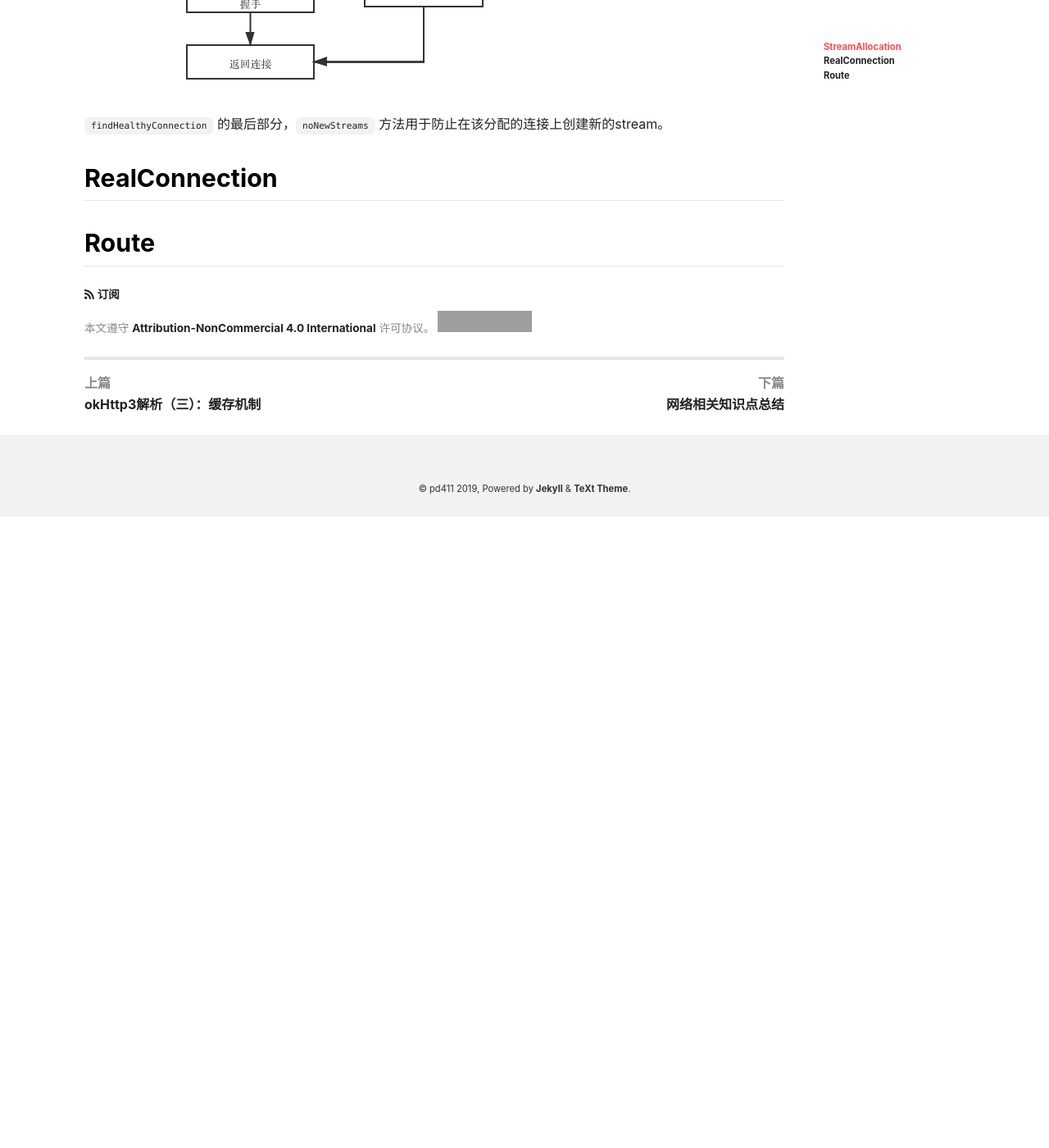
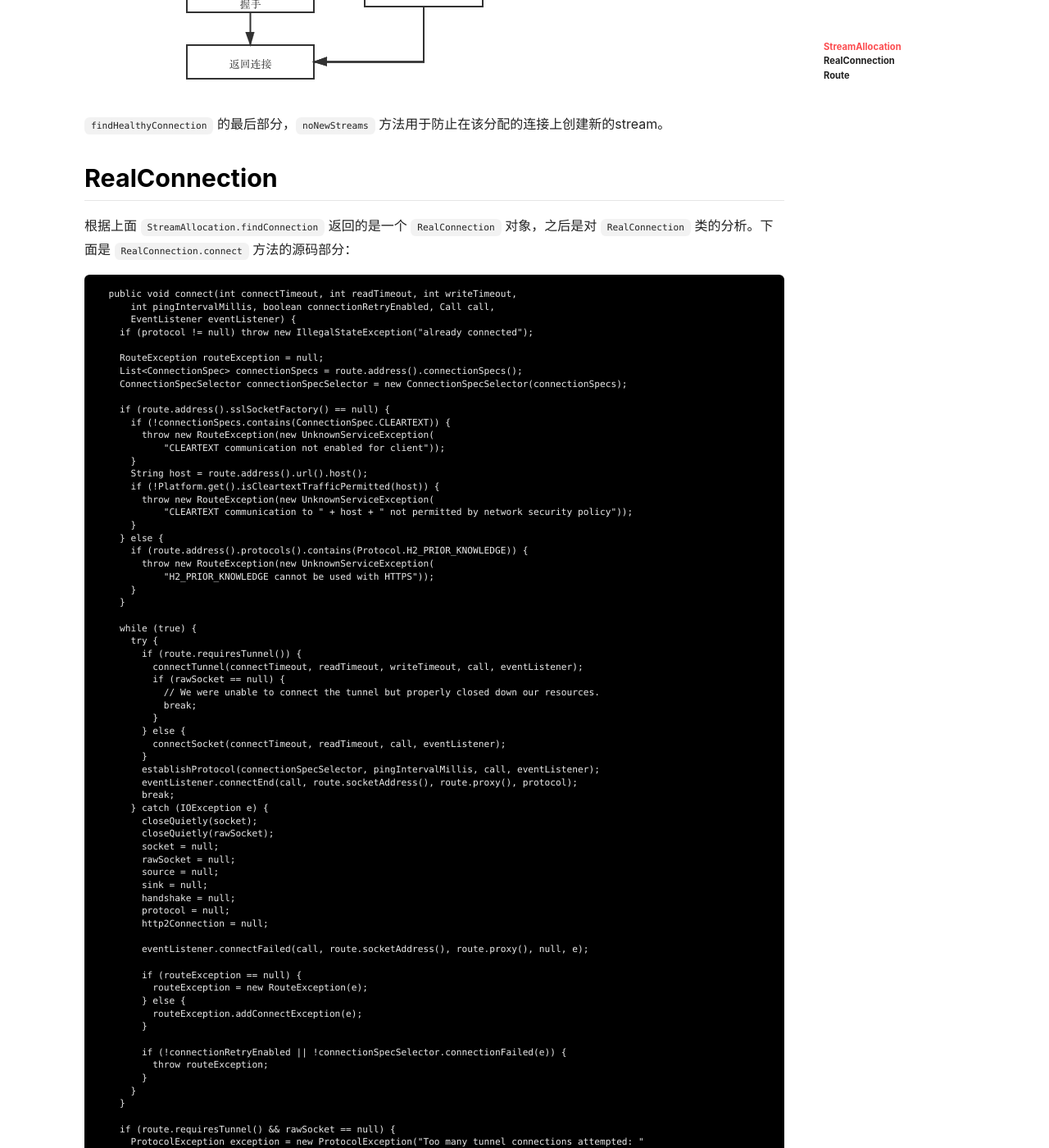
Before and after one commit to pd411/pd411.github.io, a Jekyll site: the page built from _posts/2020-1-10-网络框架——OkHttp3+Retrofit(4).md, in a window 1280 px wide and 1400 px high, scrolled down 5188 px. Shown: the whole window at 82% size. Built offline with Jekyll 4.4.1, drawn with Linux system fonts in a browser that asks for light colours; nearby versions of some CDN libraries; before the commit the page ends 5818 px from its top, so only the background shows below that; some of the changed text lies outside the part shown; grey boxes are pictures that could not be loaded.

Commit message:
new post

````diff
--- a/_posts/2020-1-10-网络框架——OkHttp3+Retrofit(4).md
+++ b/_posts/2020-1-10-网络框架——OkHttp3+Retrofit(4).md
@@ -253,4 +253,87 @@ private RealConnection findConnection(int connectTimeout, int readTimeout, int w
 
 ## RealConnection
 
+根据上面 `StreamAllocation.findConnection` 返回的是一个 `RealConnection` 对象，之后是对 `RealConnection` 类的分析。下面是 `RealConnection.connect` 方法的源码部分：
+
+```
+  public void connect(int connectTimeout, int readTimeout, int writeTimeout,
+      int pingIntervalMillis, boolean connectionRetryEnabled, Call call,
+      EventListener eventListener) {
+    if (protocol != null) throw new IllegalStateException("already connected");
+
+    RouteException routeException = null;
+    List<ConnectionSpec> connectionSpecs = route.address().connectionSpecs();
+    ConnectionSpecSelector connectionSpecSelector = new ConnectionSpecSelector(connectionSpecs);
+
+    if (route.address().sslSocketFactory() == null) {
+      if (!connectionSpecs.contains(ConnectionSpec.CLEARTEXT)) {
+        throw new RouteException(new UnknownServiceException(
+            "CLEARTEXT communication not enabled for client"));
+      }
+      String host = route.address().url().host();
+      if (!Platform.get().isCleartextTrafficPermitted(host)) {
+        throw new RouteException(new UnknownServiceException(
+            "CLEARTEXT communication to " + host + " not permitted by network security policy"));
+      }
+    } else {
+      if (route.address().protocols().contains(Protocol.H2_PRIOR_KNOWLEDGE)) {
+        throw new RouteException(new UnknownServiceException(
+            "H2_PRIOR_KNOWLEDGE cannot be used with HTTPS"));
+      }
+    }
+
+    while (true) {
+      try {
+        if (route.requiresTunnel()) {
+          connectTunnel(connectTimeout, readTimeout, writeTimeout, call, eventListener);
+          if (rawSocket == null) {
+            // We were unable to connect the tunnel but properly closed down our resources.
+            break;
+          }
+        } else {
+          connectSocket(connectTimeout, readTimeout, call, eventListener);
+        }
+        establishProtocol(connectionSpecSelector, pingIntervalMillis, call, eventListener);
+        eventListener.connectEnd(call, route.socketAddress(), route.proxy(), protocol);
+        break;
+      } catch (IOException e) {
+        closeQuietly(socket);
+        closeQuietly(rawSocket);
+        socket = null;
+        rawSocket = null;
+        source = null;
+        sink = null;
+        handshake = null;
+        protocol = null;
+        http2Connection = null;
+
+        eventListener.connectFailed(call, route.socketAddress(), route.proxy(), null, e);
+
+        if (routeException == null) {
+          routeException = new RouteException(e);
+        } else {
+          routeException.addConnectException(e);
+        }
+
+        if (!connectionRetryEnabled || !connectionSpecSelector.connectionFailed(e)) {
+          throw routeException;
+        }
+      }
+    }
+
+    if (route.requiresTunnel() && rawSocket == null) {
+      ProtocolException exception = new ProtocolException("Too many tunnel connections attempted: "
+          + MAX_TUNNEL_ATTEMPTS);
+      throw new RouteException(exception);
+    }
+
+    if (http2Connection != null) {
+      synchronized (connectionPool) {
+        allocationLimit = http2Connection.maxConcurrentStreams();
+      }
+    }
+  }
+```
+
+
 ## Route
````
Also changed, not shown: _posts/2020-1-12-Handler机制.md (added, +169 -0 lines), assets/images/android/handler/Handler过程流程.png (added).
